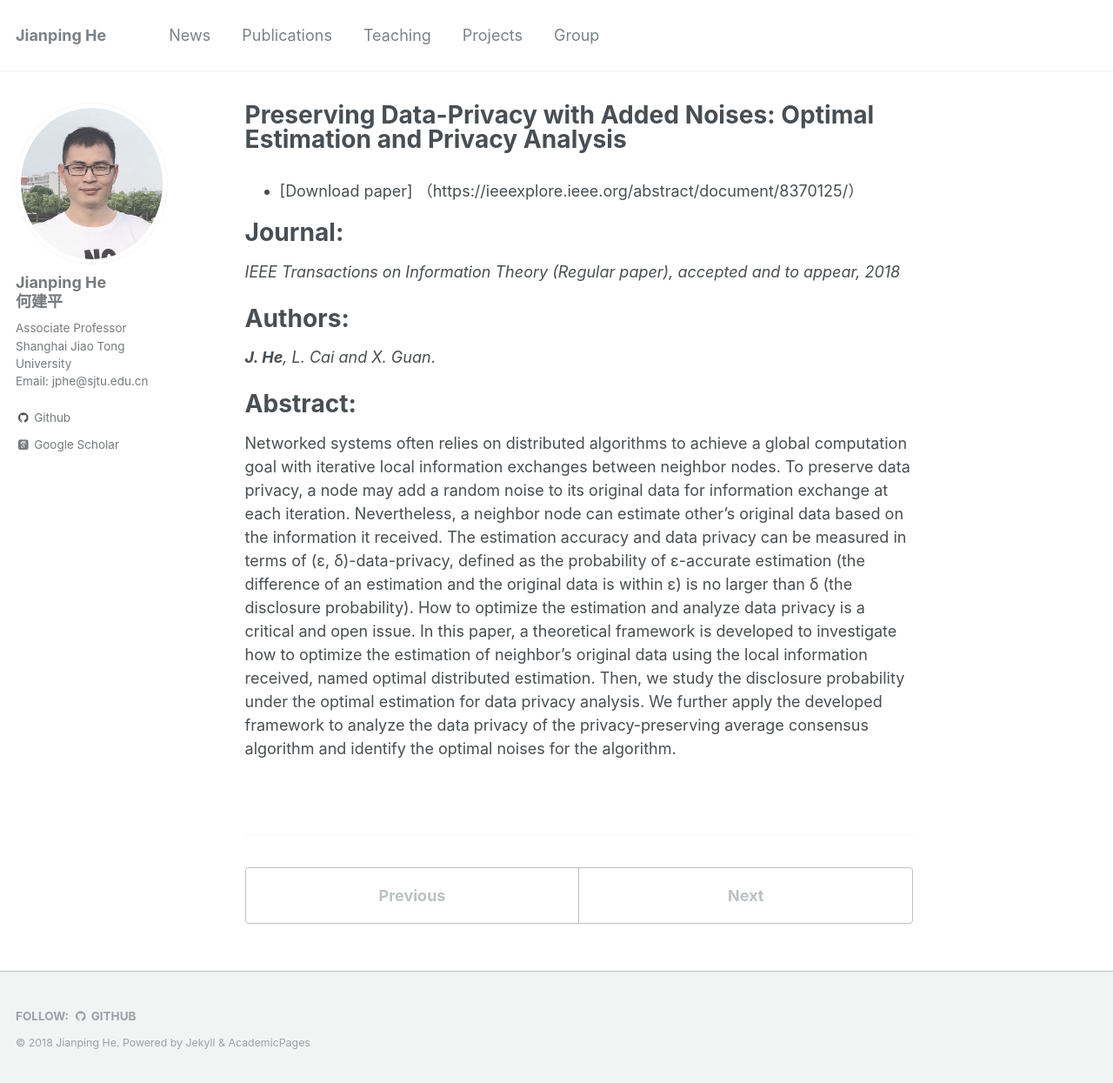
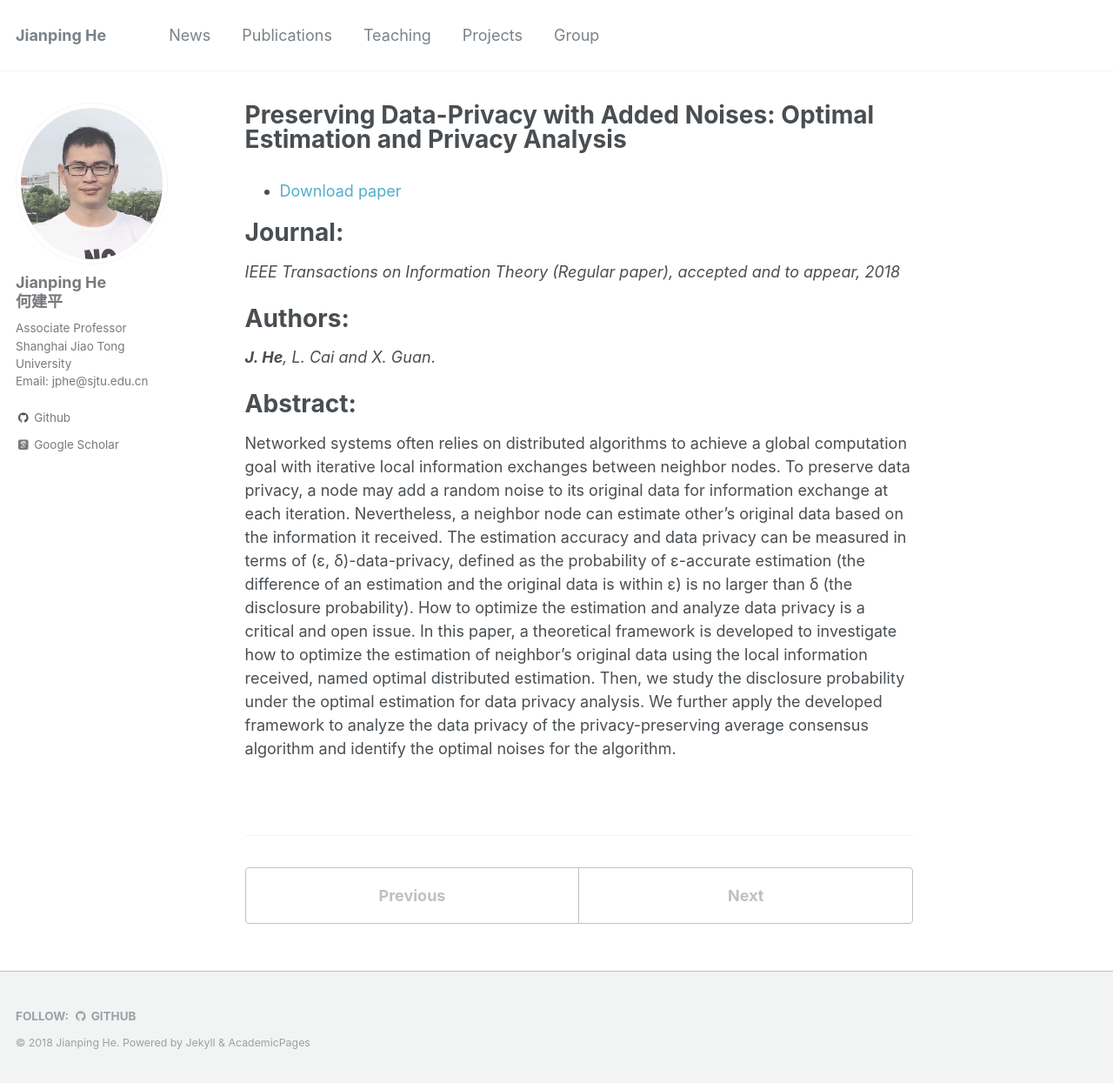
Before and after one commit to jiangshuozz/Jianping-He.github.io, a Jekyll site: the page built from _publications/2018-06-01-Preserving-Data-Privacy-with-Added-Noises.md, in a window 1280 px wide and 1245 px high. Shown: the whole window at 87% size. Built offline with Jekyll 4.4.1, drawn with Linux system fonts in a browser that asks for light colours; some web fonts are replaced.

Commit message:
Update 2018-06-01-Preserving-Data-Privacy-with-Added-Noises.md

```diff
--- a/_publications/2018-06-01-Preserving-Data-Privacy-with-Added-Noises.md
+++ b/_publications/2018-06-01-Preserving-Data-Privacy-with-Added-Noises.md
@@ -8,7 +8,7 @@ venue: '--'
 #paperurl: ''
 #citation: ''
 ---
-- [Download paper] （https://ieeexplore.ieee.org/abstract/document/8370125/）
+- [Download paper](https://ieeexplore.ieee.org/abstract/document/8370125/)
 
 Journal:
 ===
```
